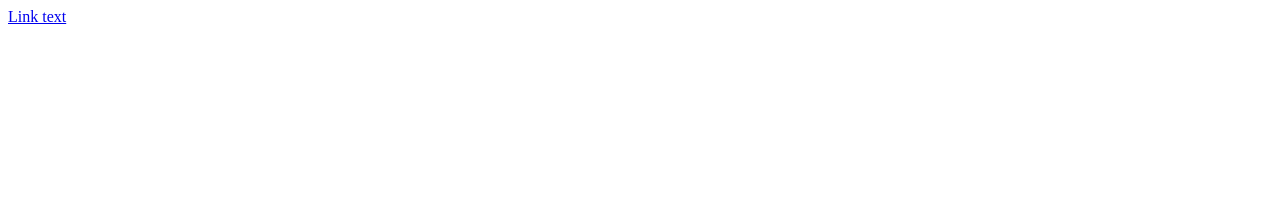
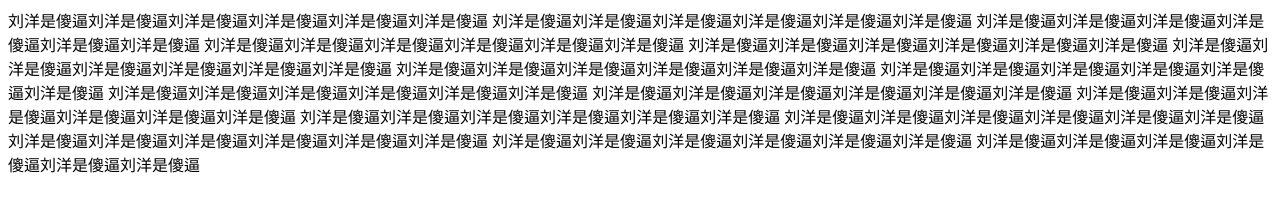
Before and after one commit to daniubi/daniubi.github.io, a plain HTML site: page index.html in a window 1280 px wide. Drawn offline with Linux system fonts and the light colour scheme.

Commit message:
Update index.html

```diff
--- a/index.html
+++ b/index.html
@@ -1 +1,16 @@
-<a href="www.baidu.com">Link text</a>
+<span>刘洋是傻逼</span><span>刘洋是傻逼</span><span>刘洋是傻逼</span><span>刘洋是傻逼</span><span>刘洋是傻逼</span><span>刘洋是傻逼</span>
+<span>刘洋是傻逼</span><span>刘洋是傻逼</span><span>刘洋是傻逼</span><span>刘洋是傻逼</span><span>刘洋是傻逼</span><span>刘洋是傻逼</span>
+<span>刘洋是傻逼</span><span>刘洋是傻逼</span><span>刘洋是傻逼</span><span>刘洋是傻逼</span><span>刘洋是傻逼</span><span>刘洋是傻逼</span>
+<span>刘洋是傻逼</span><span>刘洋是傻逼</span><span>刘洋是傻逼</span><span>刘洋是傻逼</span><span>刘洋是傻逼</span><span>刘洋是傻逼</span>
+<span>刘洋是傻逼</span><span>刘洋是傻逼</span><span>刘洋是傻逼</span><span>刘洋是傻逼</span><span>刘洋是傻逼</span><span>刘洋是傻逼</span>
+<span>刘洋是傻逼</span><span>刘洋是傻逼</span><span>刘洋是傻逼</span><span>刘洋是傻逼</span><span>刘洋是傻逼</span><span>刘洋是傻逼</span>
+<span>刘洋是傻逼</span><span>刘洋是傻逼</span><span>刘洋是傻逼</span><span>刘洋是傻逼</span><span>刘洋是傻逼</span><span>刘洋是傻逼</span>
+<span>刘洋是傻逼</span><span>刘洋是傻逼</span><span>刘洋是傻逼</span><span>刘洋是傻逼</span><span>刘洋是傻逼</span><span>刘洋是傻逼</span>
+<span>刘洋是傻逼</span><span>刘洋是傻逼</span><span>刘洋是傻逼</span><span>刘洋是傻逼</span><span>刘洋是傻逼</span><span>刘洋是傻逼</span>
+<span>刘洋是傻逼</span><span>刘洋是傻逼</span><span>刘洋是傻逼</span><span>刘洋是傻逼</span><span>刘洋是傻逼</span><span>刘洋是傻逼</span>
+<span>刘洋是傻逼</span><span>刘洋是傻逼</span><span>刘洋是傻逼</span><span>刘洋是傻逼</span><span>刘洋是傻逼</span><span>刘洋是傻逼</span>
+<span>刘洋是傻逼</span><span>刘洋是傻逼</span><span>刘洋是傻逼</span><span>刘洋是傻逼</span><span>刘洋是傻逼</span><span>刘洋是傻逼</span>
+<span>刘洋是傻逼</span><span>刘洋是傻逼</span><span>刘洋是傻逼</span><span>刘洋是傻逼</span><span>刘洋是傻逼</span><span>刘洋是傻逼</span>
+<span>刘洋是傻逼</span><span>刘洋是傻逼</span><span>刘洋是傻逼</span><span>刘洋是傻逼</span><span>刘洋是傻逼</span><span>刘洋是傻逼</span>
+<span>刘洋是傻逼</span><span>刘洋是傻逼</span><span>刘洋是傻逼</span><span>刘洋是傻逼</span><span>刘洋是傻逼</span><span>刘洋是傻逼</span>
+<span>刘洋是傻逼</span><span>刘洋是傻逼</span><span>刘洋是傻逼</span><span>刘洋是傻逼</span><span>刘洋是傻逼</span><span>刘洋是傻逼</span>
```
